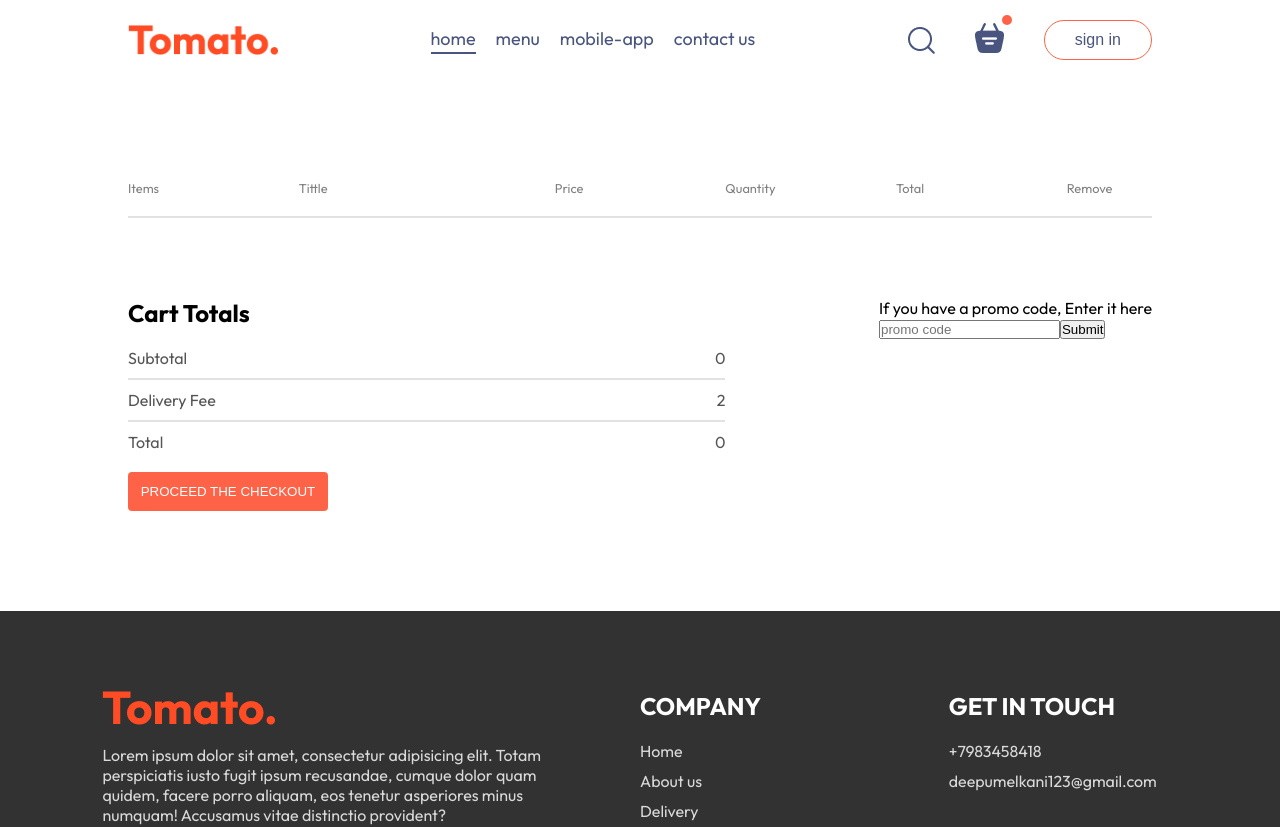
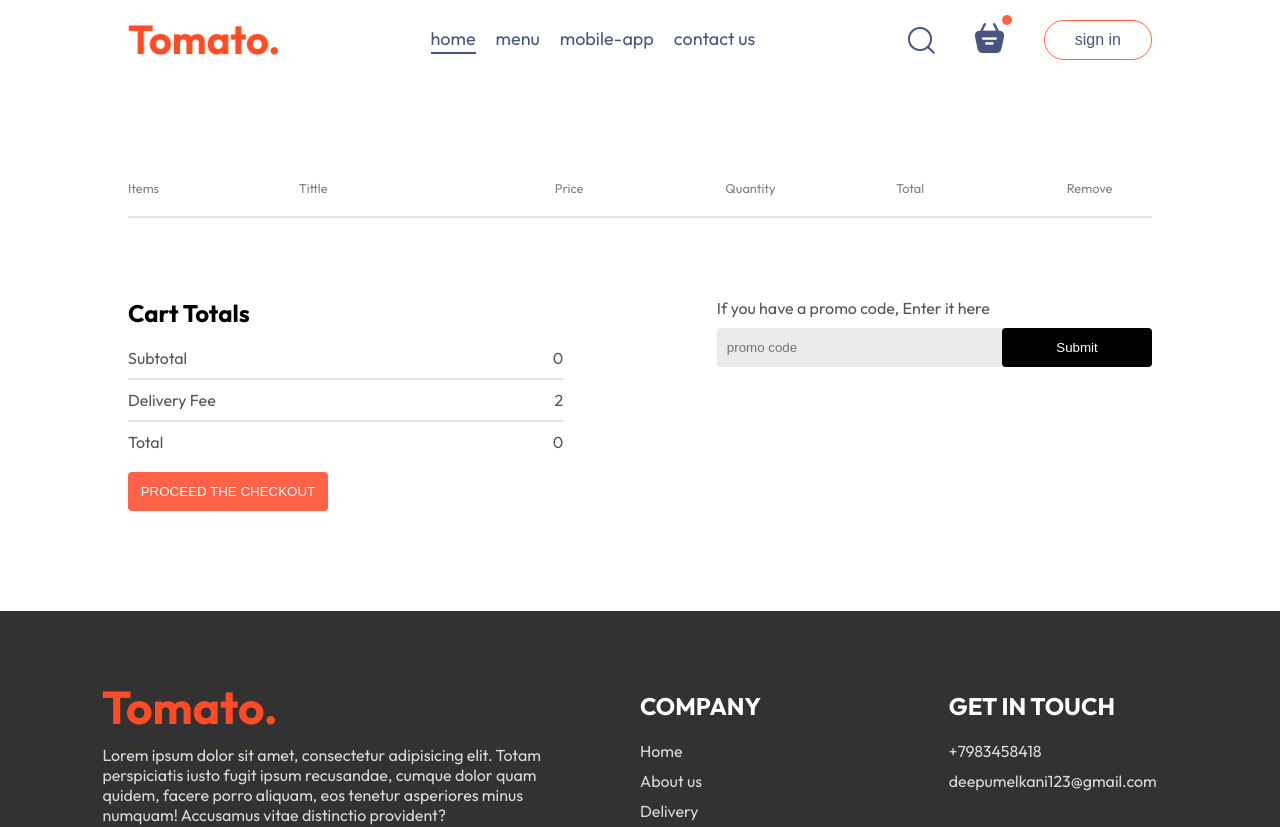
Before and after one commit to Deepanshumelkani77/Tomato, a React (Vite) app: page /cart in a window 1280 px wide. Shown: the top 827 px of the page. Built offline with nearby package versions, Linux system fonts and the light colour scheme.

Commit message:
add css property for promocode section

```diff
--- a/src/pages/cart/Cart.css
+++ b/src/pages/cart/Cart.css
@@ -64,5 +64,37 @@
     width:max(15vw,200px);
     padding:12px 0px;
     border-radius: 4px;
-    cursor: pointer;;
+    cursor: pointer;
 }
+
+.cart-promocode{
+    flex:1;
+
+}
+.cart-promocode p{
+    color:#555;
+
+}
+.cart-promocode-input{
+    margin-top: 10px;
+    display: flex;
+    justify-content: space-between;
+    align-items: center;
+    background-color: #eaeaea;
+    border-radius: 4px;
+
+}
+.cart-promocode-input input{
+    background: transparent;
+    border: none;
+    outline: none;
+    padding-left: 10px;
+}
+.cart-promocode-input button{
+    width:max(10vw,150px);
+    padding: 12px 5px;
+    background-color: black;
+    border: none;
+    color: white;
+    border-radius: 4px;
+}
--- a/src/pages/cart/Cart.jsx
+++ b/src/pages/cart/Cart.jsx
@@ -77,7 +77,7 @@
 <div className="cart-promocode">
   <div>
     <p>If you have a promo code, Enter it here</p>
-    <div className='card-promocode-input'>
+    <div className='cart-promocode-input'>
       <input type="text" placeholder="promo code"/>
       <button>Submit</button>
     </div>
```
